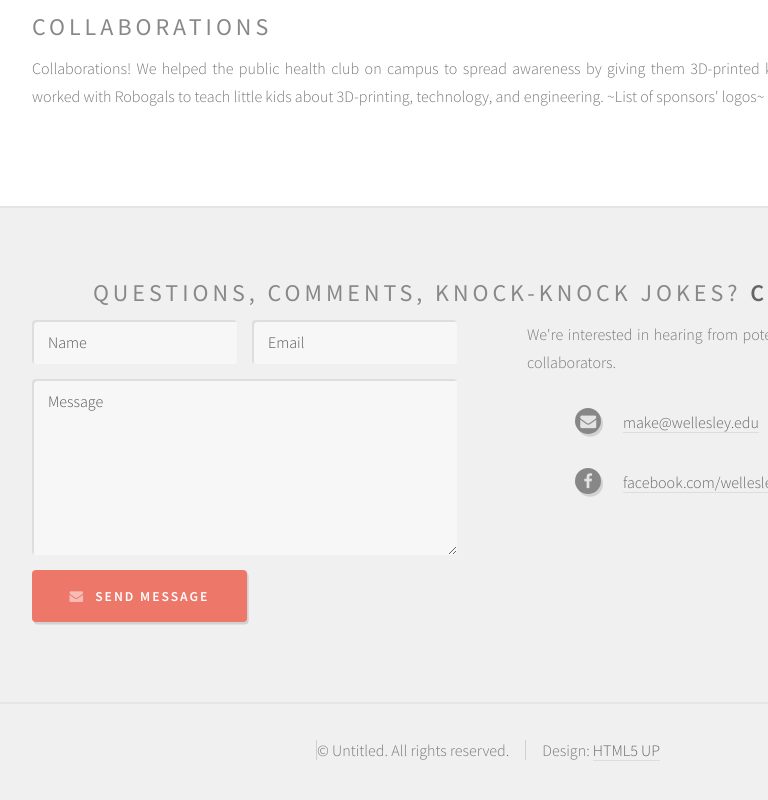
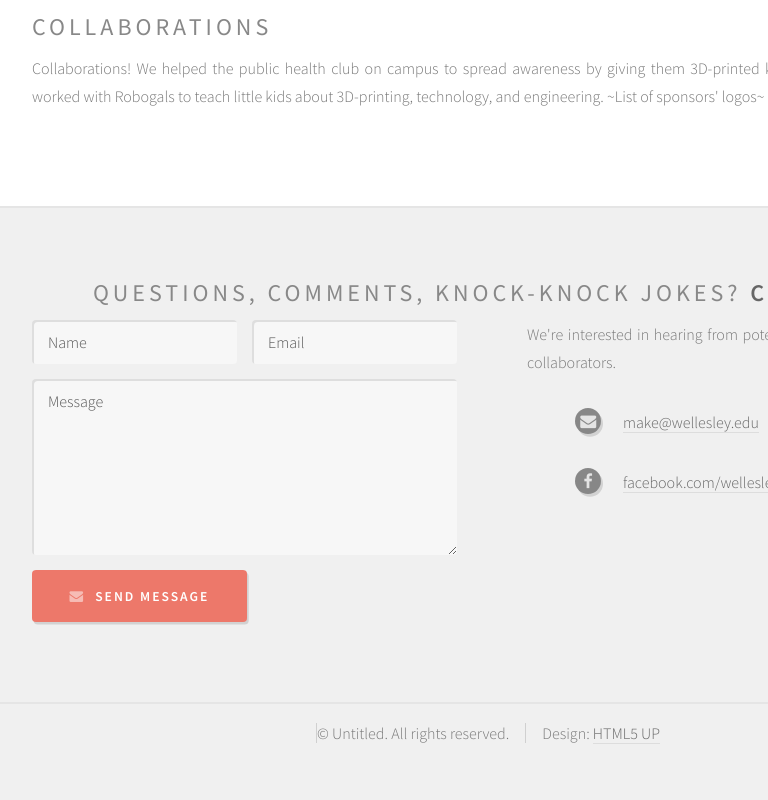
Before and after one commit to wellesleymake/wellesleymake.github.io, a plain HTML site: page index.html in a window 768 px wide. Shown: the part 954-1754 px from the top of the page. Drawn offline with Linux system fonts and the light colour scheme; a script that the page names is missing.

Commit message:
footer fix?

```diff
--- a/assets/css/main.css
+++ b/assets/css/main.css
@@ -2047,7 +2047,7 @@ p.bio {
 
 			#copyright {
 				margin-top: 6em;
-				padding-top: 4em;
+				padding-top: 15px;
 			}
 
 	}
@@ -2136,7 +2136,7 @@ p.bio {
 
 			#copyright {
 				margin-top: 5em;
-				padding-top: 2em;
+				padding-top: 15px;
 			}
 
 	}
@@ -2511,7 +2511,7 @@ p.bio {
 
 			#copyright {
 				margin-top: 2em;
-				padding-top: 2em;
-			}
-
-	}
+				padding-top: 15px;
+			}
+
+	}
```
